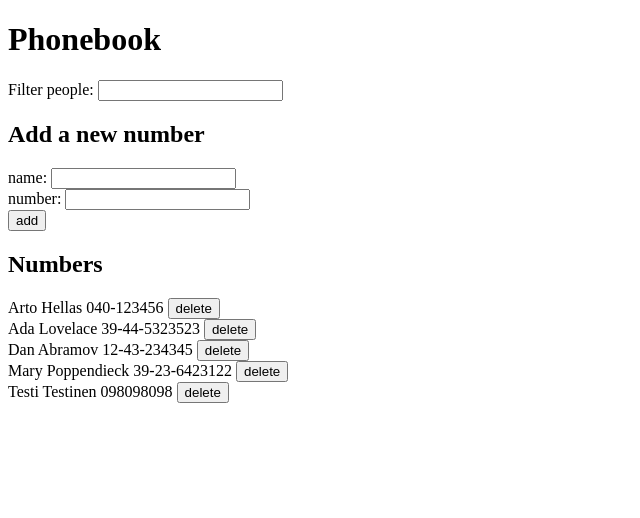
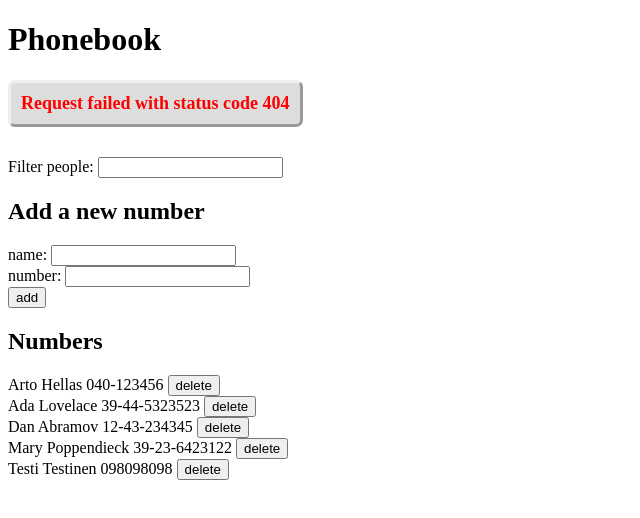
Before and after one commit to Aapok0/FullStackopen, a React (Create React App) app in the folder Part2/2.6-2.17_phonebook/: page / in a window 1280 px wide. Both pictures are taken after typing "Sample", "Sample" into the empty fields and a click on the button "add". Shown: the top 518 px of the page, without its empty margins (0-640 px from the left). Built offline with nearby package versions, Linux system fonts and the light colour scheme; no server answers; data requests are answered from the project's data file.

Commit message:
Solution to 2.17 (error handling) and readme updates.

```diff
--- a/Part2/2.6-2.17_phonebook/src/App.js
+++ b/Part2/2.6-2.17_phonebook/src/App.js
@@ -15,6 +15,7 @@ const App = () => {
   const [newName, setNewName] = useState('')
   const [newNumber, setNewNumber] = useState('')
   const [message, setMessage] = useState(null)
+  const [messageType, setMessageType] = useState('default')
 
   useEffect(() => { // as a side effect of initial render, fetches person objects from database to people array
     personService
@@ -48,6 +49,14 @@ const App = () => {
             setMessage(null)
           }, 6000)
         })
+        .catch(error => { // catches error and shows its message to user
+          setMessageType('error')
+          setMessage(error.message)
+          setTimeout(() => {
+            setMessageType('default')
+            setMessage(null)
+          }, 10000)
+        })
     }
     else { // just update the number, if person is already in the phonebook
       if (window.confirm(updateMessage)) { // confirms, if user really wants to update number
@@ -62,6 +71,20 @@ const App = () => {
             setTimeout(() => {
               setMessage(null)
             }, 6000)
+
+          })
+          .catch(error => { // catches error and shows its message to user
+            setMessageType('error')
+            if (error.response.status === 404) { // unique message to 404
+              setMessage(`Error 404 (Not Found): ${personObject.name} has already been removed from the phonebook`)
+            }
+            else {
+              setMessage(error.message)
+            }
+            setTimeout(() => {
+              setMessageType('default')
+              setMessage(null)
+            }, 10000)
       })}
     }
     // sets input fields back to empty
@@ -80,6 +103,14 @@ const App = () => {
             setMessage(null)
           }, 6000)
         )
+        .catch(error => { // catches error and shows its message to user
+          setMessageType('error')
+          setMessage(error.message)
+          setTimeout(() => {
+            setMessageType('default')
+            setMessage(null)
+          }, 10000)
+        })
     }
   }
 
@@ -97,7 +128,10 @@ const App = () => {
   return ( // app components and headings to be rendered in the browser
     <div>
       <h1>Phonebook</h1>
-      <Notification message={message} />
+      <Notification
+        message={message}
+        messageType={messageType}
+      />
       <Filter
         filter={filter}
         handleFilterChange={handleFilterChange}
--- a/Part2/2.6-2.17_phonebook/src/components/Filter.js
+++ b/Part2/2.6-2.17_phonebook/src/components/Filter.js
@@ -1,12 +1,12 @@
 /* A component, that renders a search field for the user to filter the list of numbers.
     - input value tied to the filter state
     - input change triggers a handler that updates the state */
-const Filter = (props) => {
+const Filter = ({filter, handleFilterChange}) => {
 	return (
 		<div>
 			Filter people: <input
-				value={props.filter}
-				onChange={props.handleFilterChange}
+				value={filter}
+				onChange={handleFilterChange}
 			/>
 		</div>
 	)
--- a/Part2/2.6-2.17_phonebook/src/components/Notification.js
+++ b/Part2/2.6-2.17_phonebook/src/components/Notification.js
@@ -1,8 +1,24 @@
-const Notification = ({message}) => {
+/* A component, that renders a message that notifies of an action or an error in app.
+    - the two input values are tied to message and messageType states
+    - triggered by user action (add person, change number, remove person) or error during action
+    - message style depends on message type (error or default = anything else)
+    - when message is null nothing is rendered */
+const Notification = ({message, messageType}) => {
   const notificationStyle = {
     width: 'fit-content',
     color: 'navy',
     background: 'lightblue',
+    fontSize: 18,
+    borderStyle: 'outset',
+    borderRadius: 7,
+    padding: 10,
+    marginBottom: 30
+  }
+  const errorStyle = {
+    width: 'fit-content',
+    color: 'red',
+    fontWeight: 'bold',
+    background: '#dddddd',
     fontSize: 18,
     borderStyle: 'outset',
     borderRadius: 7,
@@ -14,11 +30,20 @@ const Notification = ({message}) => {
     return null
   }
 
-  return (
-    <div style={notificationStyle}>
-      {message}
-    </div>
-  )
+  if (messageType === 'error') {
+    return (
+      <div style={errorStyle}>
+        {message}
+      </div>
+    )
+  }
+  else {
+    return (
+      <div style={notificationStyle}>
+        {message}
+      </div>
+    )
+  }
 }
 
 export default Notification
```
Also changed, not shown: 1 other file (tests, documents, lock files or other folders).
